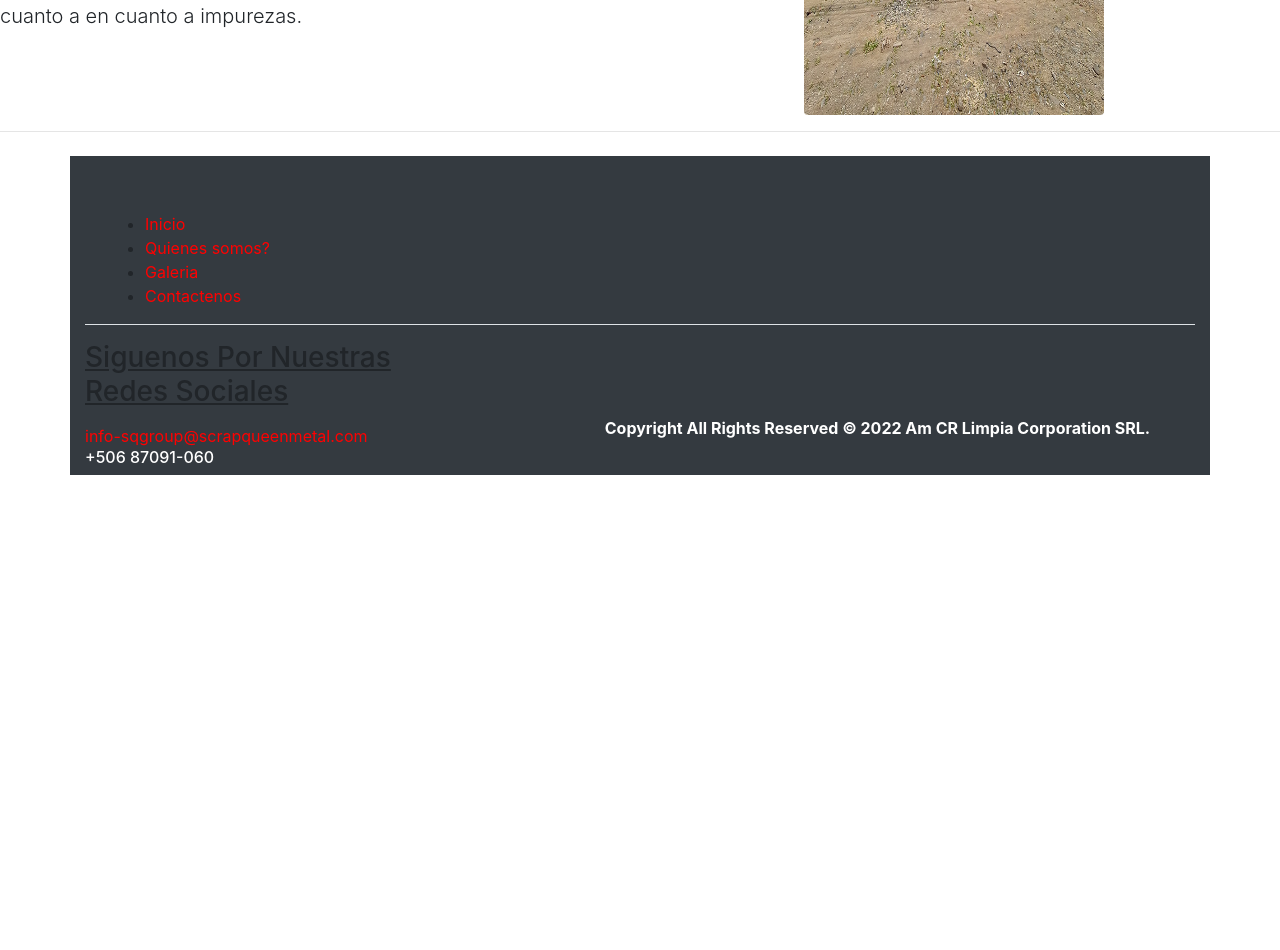
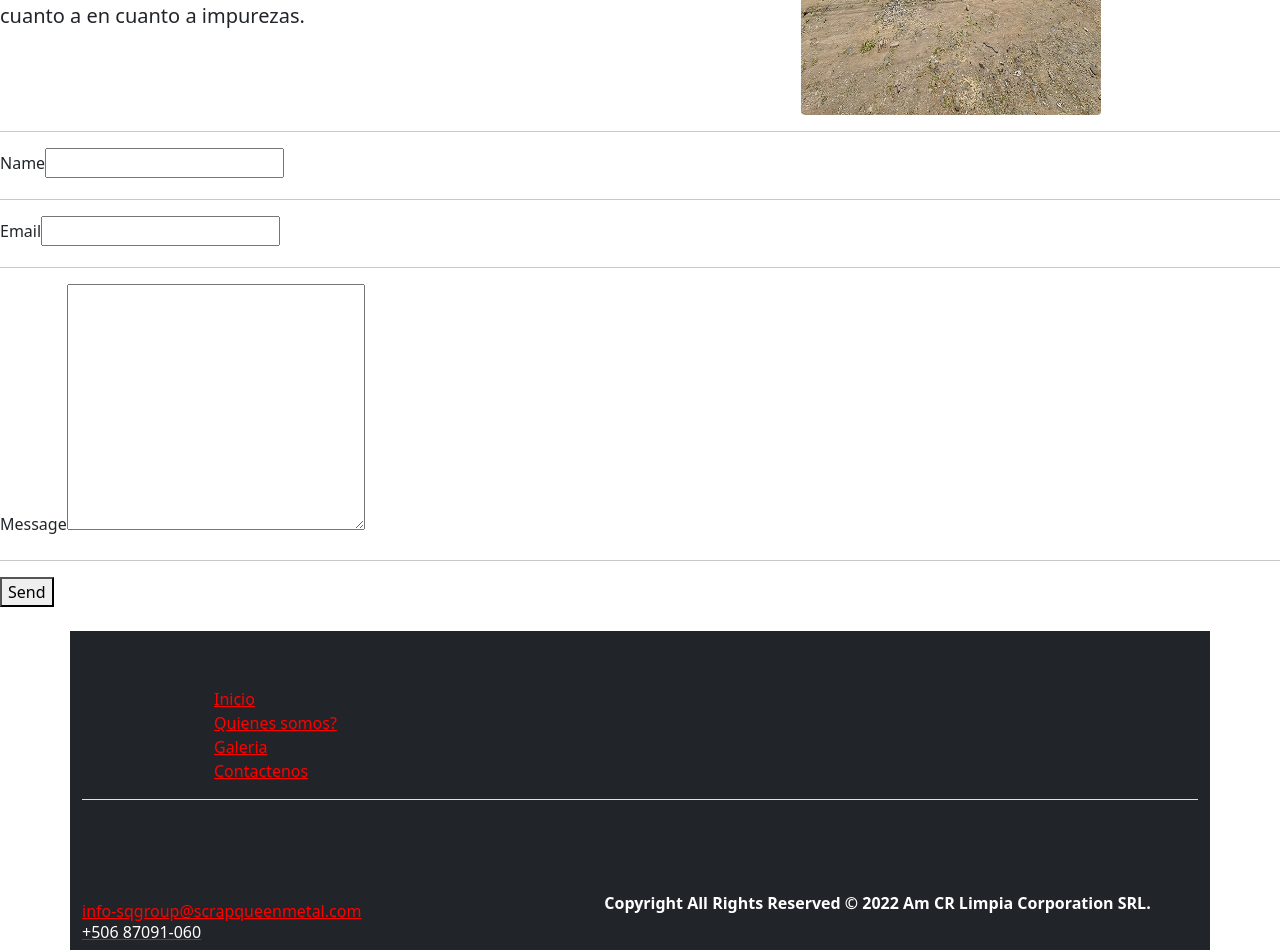
Before and after one commit to blakygarcia/AmcrLimpia, a React (Vite) app in the folder amcrlimpia/: page / in a window 1280 px wide. Shown: the part 1240-2190 px from the top of the page. Before the commit the page ends 1715 px from the top, so only its background shows below. Built offline with nearby package versions, Linux system fonts and the light colour scheme.

Commit message:
funcionalidad del correo agregado, falta el diseño

```diff
--- a/amcrlimpia/index.html
+++ b/amcrlimpia/index.html
@@ -8,6 +8,7 @@
     <link rel="stylesheet" href="https://cdn.jsdelivr.net/npm/bootstrap@4.0.0/dist/css/bootstrap.min.css" integrity="sha384-Gn5384xqQ1aoWXA+058RXPxPg6fy4IWvTNh0E263XmFcJlSAwiGgFAW/dAiS6JXm" crossorigin="anonymous">
 <script src="https://cdn.jsdelivr.net/npm/bootstrap@4.0.0/dist/js/bootstrap.min.js" integrity="sha384-JZR6Spejh4U02d8jOt6vLEHfe/JQGiRRSQQxSfFWpi1MquVdAyjUar5+76PVCmYl" crossorigin="anonymous"></script>
 <link rel="import" href="../amcrlimpia/src/components/navbar/navbar.css">
+<link href="https://cdn.jsdelivr.net/npm/bootstrap@5.1.3/dist/css/bootstrap.min.css" rel="stylesheet" integrity="sha384-1BmE4kWBq78iYhFldvKuhfTAU6auU8tT94WrHftjDbrCEXSU1oBoqyl2QvZ6jIW3" crossorigin="anonymous">
   </head>
   <body>
     <div id="root"></div>
--- a/amcrlimpia/package.json
+++ b/amcrlimpia/package.json
@@ -9,6 +9,7 @@
     "preview": "vite preview"
   },
   "dependencies": {
+    "@emailjs/browser": "^3.7.0",
     "react": "^18.2.0",
     "react-dom": "^18.2.0"
   },
--- /dev/null
+++ b/amcrlimpia/src/components/Mailer/mailer.jsx
@@ -0,0 +1,33 @@
+import React from 'react';
+import emailjs from '@emailjs/browser';
+
+export const Mailer = () => {
+
+    const sendEmail = (event) => {
+        event.preventDefault(); //Previene cualquier evento que llegue previo al formulario
+
+        //En la siguiente linea tiene por parametros 1- el ID del correo que se envía, 2- El Id del template del correo, 3- El formulario de donde captura los datos, 4- Es la API Key Publica del usuario
+        emailjs.sendForm('service_hkhtebl','template_1ct4zzh',event.target,'E9yvneU6RpsuUWQ8O')
+        .then(response => console.log(response))
+        .catch(error => console.log(error))
+      }
+
+  return (
+    <div className='div-form'>
+      <form className='form-mail' onSubmit={sendEmail}>
+        <label>Name</label>
+        <input type="text" name='user_name' />
+        <hr />
+
+        <label>Email</label>
+        <input type="email" name='user_email' />
+        <hr />
+
+        <label>Message</label>
+        <textarea name="user_message" id="" cols="30" rows="10"></textarea>
+        <hr />
+        <button>Send</button>
+      </form>
+    </div>
+  )
+}
--- a/amcrlimpia/src/components/navbar/navbar.css
+++ b/amcrlimpia/src/components/navbar/navbar.css
@@ -9,5 +9,5 @@ a{
 
 
 li{
-    margin-left: 20px;
+    margin-left: 100px;
 }
--- a/amcrlimpia/src/main.jsx
+++ b/amcrlimpia/src/main.jsx
@@ -3,12 +3,15 @@ import ReactDOM from 'react-dom/client'
 import Nav from '../src/components/navbar/Nav'
 import { Footer } from './components/Footer/Footer'
 import Home from './components/Home/Home'
+import { Mailer } from './components/Mailer/mailer'
+
 
 
 ReactDOM.createRoot(document.getElementById('root')).render(
   <React.StrictMode>
     <Nav />
     <Home/>
+    <Mailer/>
     <Footer/>
   </React.StrictMode>
 )
```
Also changed, not shown: 1 other file (tests, documents, lock files or other folders).
